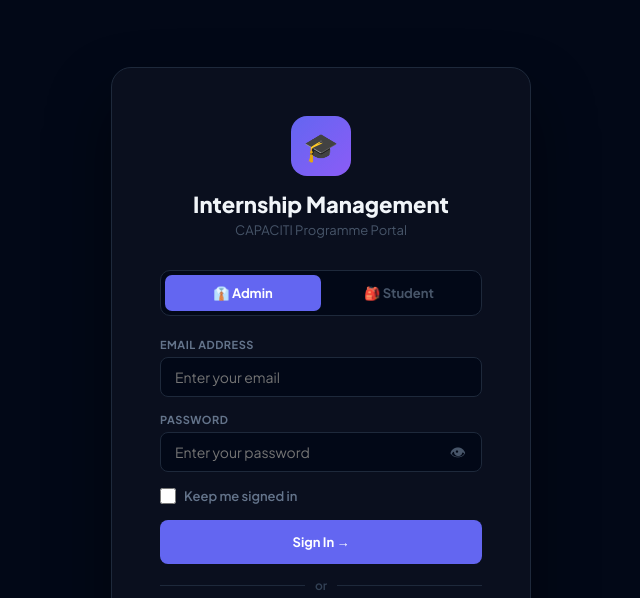
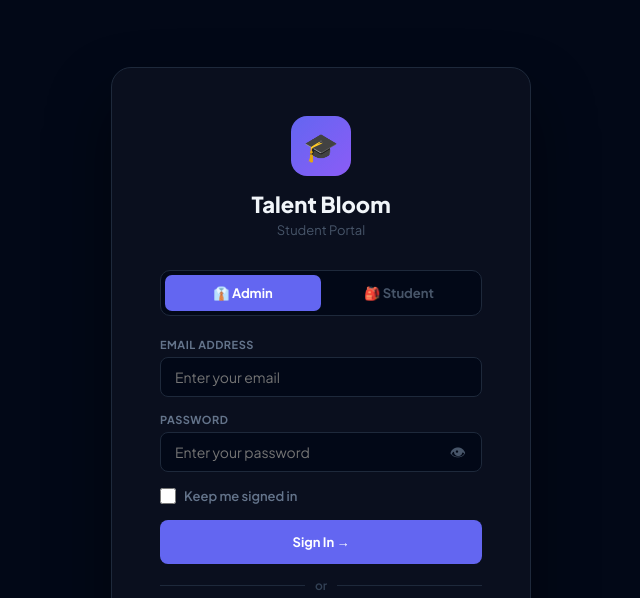
Before and after one commit to Musa621/Capaciti_Services, a plain HTML site: page index.html in a window 1280 px wide. Shown: the top 598 px of the page, without its empty margins (319-959 px from the left). Drawn offline with nearby package versions, Linux system fonts and the light colour scheme.

Commit message:
Add files via upload

```diff
--- a/index.html
+++ b/index.html
@@ -3,7 +3,7 @@
 <head>
   <meta charset="UTF-8" />
   <meta name="viewport" content="width=device-width, initial-scale=1.0"/>
-  <title>CAPACITI – Internship Management System</title>
+  <title>Talent Bloom</title>
   <link href="https://fonts.googleapis.com/css2?family=Plus+Jakarta+Sans:wght@400;500;600;700;800&display=swap" rel="stylesheet"/>
   <script src="https://cdn.jsdelivr.net/npm/@emailjs/browser@4/dist/email.min.js"></script>
   <!-- Firebase SDK -->
@@ -248,7 +248,7 @@
 <!-- ════ LOADING SCREEN ════ -->
 <div id="loading-screen" style="position:fixed;inset:0;background:#020817;z-index:99999;display:flex;align-items:center;justify-content:center;flex-direction:column;gap:16px;">
   <div style="width:48px;height:48px;border:3px solid #1e293b;border-top-color:#6366f1;border-radius:50%;animation:spin 0.7s linear infinite;"></div>
-  <div style="color:#475569;font-size:14px;font-weight:600;">Loading CAPACITI IMS…</div>
+  <div style="color:#475569;font-size:14px;font-weight:600;">Loading Talent Bloom IMS…</div>
 </div>
 
 <!-- ════ OTP VERIFICATION PAGE ════ -->
@@ -285,8 +285,8 @@
   <div class="signup-box">
     <div class="login-logo">
       <div class="login-logo-icon">✍️</div>
-      <h2>Create Student Account</h2>
-      <p>Join the CAPACITI Internship Programme</p>
+      <h2>Create Your Account</h2>
+      <p>Join the Talent Bloom Internship Programme</p>
     </div>
     <div class="login-error hidden" id="signup-error"></div>
     <div class="form-group">
@@ -351,8 +351,8 @@
   <div class="login-box">
     <div class="login-logo">
       <div class="login-logo-icon">🎓</div>
-      <h2>Internship Management</h2>
-      <p>CAPACITI Programme Portal</p>
+      <h2>Talent Bloom</h2>
+      <p>Student Portal</p>
     </div>
 
     <div class="role-toggle">
@@ -397,8 +397,8 @@
     <div class="sidebar-logo">
       <div class="sidebar-logo-icon">🎓</div>
       <div>
-        <div class="sidebar-logo-text">CAPACITI</div>
-        <div class="sidebar-logo-sub">Internship MS</div>
+        <div class="sidebar-logo-text">Talent Bloom</div>
+        <div class="sidebar-logo-sub">Student Portal</div>
       </div>
     </div>
     <div class="nav-label">MENU</div>
@@ -589,8 +589,8 @@
 }
 
 /* ── Session Management ── */
-var SESSION_KEY   = "capaciti_session";
-var REMEMBER_KEY  = "capaciti_remember";
+var SESSION_KEY   = "talentbloom_session";
+var REMEMBER_KEY  = "talentbloom_remember";
 
 function createSession(user, remember) {
   var token = btoa(user.id + ":" + Date.now() + ":" + Math.random());
@@ -849,7 +849,7 @@
         {{to_email}}   — recipient address
         {{to_name}}    — recipient name
         {{otp_code}}   — the 6-digit code
-        {{app_name}}   — "CAPACITI IMS"
+        {{app_name}}   — "Talent Bloom IMS"
       → copy the Template ID into EMAILJS_TEMPLATE_ID
    4. Go to Account → Public Key
       → copy it into EMAILJS_PUBLIC_KEY
@@ -893,7 +893,7 @@
     passcode : otp,
     time     : "10 minutes",
     to_name  : user.name,
-    app_name : "CAPACITI Internship Management System"
+    app_name : "Talent Bloom Talent Bloom System"
   });
 }
 
```
